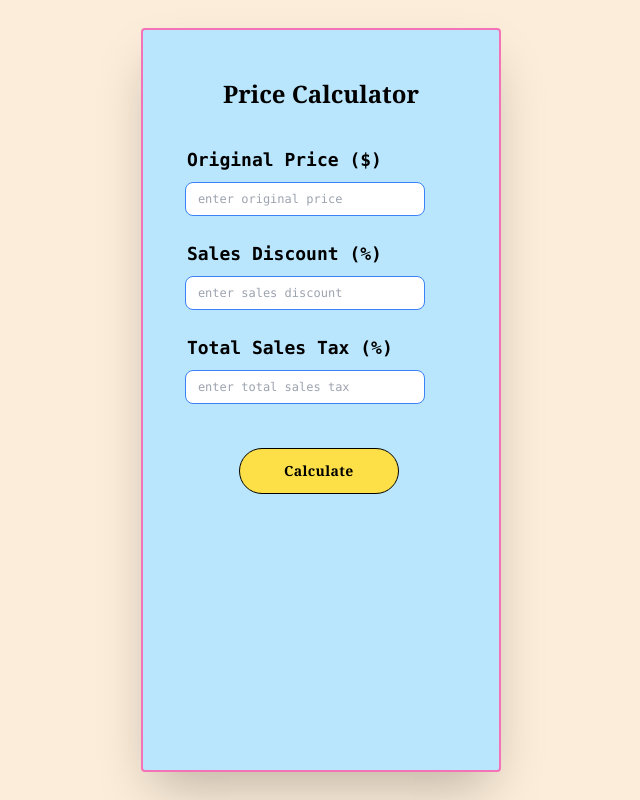
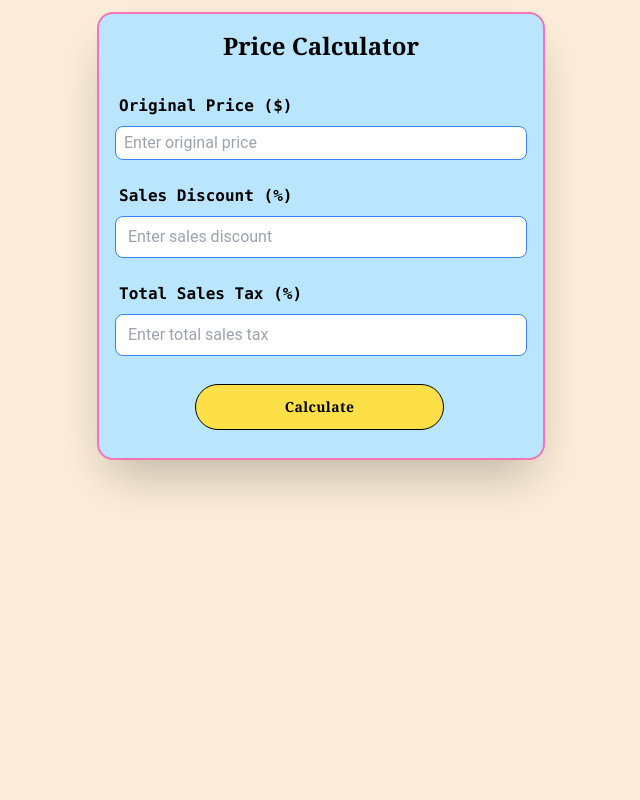
Before and after one commit to jodrasko/price-calc-react-tailwind, a React (Vite) app: page / in a window 1280 px wide. Shown: the whole page, without its empty margins (319-959 px from the left). Built offline with nearby package versions, Linux system fonts and the light colour scheme.

Commit message:
Added comments for clarity, updated Tailwind CSS styles, cleaned up code

```diff
--- a/src/components/ReactHookForm/ReactHookForm.jsx
+++ b/src/components/ReactHookForm/ReactHookForm.jsx
@@ -37,54 +37,72 @@ const ReactHookForm = () => {
   };
 
   return (
-    <div className="flex justify-evenly min-h-screen px-7 py-7">
-      <div className="shadow-2xl pt-6 bg-sky-200 border-2 border-solid border-pink-400 rounded">
-        <h1 className="font-serif font-black text-lg md:text-2xl px-20 py-6">
+    <div className="flex items-center justify-center p-3">
+      <div className="w-full max-w-md mx-auto  bg-sky-200 border-2 border-solid border-pink-400 shadow-2xl rounded-2xl overflow-hidden">
+        <h1 className="font-serif font-bold text-center text-2xl p-4">
           Price Calculator
         </h1>
 
-        <form onSubmit={handleSubmit(onSubmit)} noValidate>
-          <div className="flex-col justify-between space-y-4 font-mono py-3 px-7 lg:max-xl:px-8 row-auto">
+        <form
+          onSubmit={handleSubmit(onSubmit)}
+          noValidate
+          className="p-4 space-y-4"
+        >
+          <div className="space-y-4">
+            {/* Original Price Input */}
             <div>
-              <h2 className="block font-mono text-sm md:text-lg font-semibold text-black ml-4 mb-2">
+              <label
+                htmlFor="price"
+                className="block font-mono text-sm md:max-2xl:text-base font-semibold text-black ml-1 mb-2"
+              >
                 Original Price ($)
-              </h2>
+              </label>
+
               <input
-                className={
+                className={`w-full border rounded-lg transition-all
+                  ${
                     errors.price
-                    ? "min-w-60 text-xs md:max-xl:text-base mx-3.5 px-3 py-2 pr-10 border-2 border-red-500 focus:outline-none focus:border-red-700 rounded-lg mb-2"
-                    : "min-w-60 text-xs md:max-xl:text-base ml-3.5 px-3 py-2 pr-10 border border-blue-500  focus:outline-none focus:border-blue-800 focus:ring-1 focus:ring-blue-800 rounded-lg mb-2"
-                }
+                      ? "text-xs md:max-2xl:text-base px-2 py-1 border-2 border-red-500 focus:outline-none focus:border-red-700 rounded-lg mb-2"
+                      : "text-xs md:max-2xl:text-base px-2 py-1 border border-blue-500  focus:outline-none focus:border-blue-800 focus:ring-1 focus:ring-blue-800 rounded-lg mb-2"
+                  }`}
                 id="price"
                 type="text"
-                placeholder="enter original price"
+                placeholder="Enter original price"
                 {...register("price", {
                   required: "required",
                   pattern: {
                     value: /^[$€£]?(\d{1,3}(,\d{3})*|\d+)(\.\d{2})?$/,
-                    message: "Invalid price value entered."
+                    message: "Invalid price format (e.g., $100 or 100.50)"
                   }
                 })}
               />
               {errors.price && (
-                <span className="md:max-xl:block mb-2 mt-2 ml-4 text-red-500 text-sm md:text-base lg:max-xl:text-base">
+                <span className="md:max-2xl:block mb-2 ml-2 text-red-500 text-sm md:text-base lg:max-xl:text-base">
                   {errors.price.message}
                 </span>
               )}
             </div>
+
+            {/* Discount Input */}
+            <div className="space-y-4">
               <div>
-              <h2 className="block font-mono  text-sm md:text-lg font-semibold text-black ml-4 mb-2">
+                <label
+                  htmlFor="discount"
+                  className="block font-mono text-sm md:max-2xl:text-base font-semibold text-black ml-1 mb-2"
+                >
                   Sales Discount (%)
-              </h2>
+                </label>
                 <input
-                className={
+                  className={`
+                  w-full px-3 py-2 border rounded-lg transition-all
+                  ${
                     errors.discount
-                    ? "min-w-60 text-xs mx-3.5 md:max-xl:text-base px-4 py-2 pr-10 border-2 border-red-500 focus:outline-none focus:border-red-700 rounded-lg mb-2"
-                    : "min-w-60 text-xs md:max-xl:text-base ml-3.5 px-3 py-2 pr-10 border border-blue-500  focus:outline-none focus:border-blue-800 focus:ring-1 focus:ring-blue-800  rounded-lg mb-2"
-                }
+                      ? "text-xs md:max-2xl:text-base px-2 py-1 border-2 border-red-500 focus:outline-none focus:border-red-700 rounded-lg mb-2"
+                      : "text-xs md:max-2xl:text-base px-2 py-1 border border-blue-500  focus:outline-none focus:border-blue-800 focus:ring-1 focus:ring-blue-800  rounded-lg mb-2"
+                  }`}
                   id="discount"
                   type="text"
-                placeholder="enter sales discount"
+                  placeholder="Enter sales discount"
                   {...register("discount", {
                     required: "required",
                     pattern: {
@@ -94,24 +112,33 @@ const ReactHookForm = () => {
                   })}
                 />
                 {errors.discount && (
-                <span className="md:max-xl:block mb-2 mt-2 ml-4 text-red-500 text-sm md:text-base lg:max-xl:text-base">
+                  <span className="md:max-2xl:block mb-2 ml-2 text-red-500 text-sm md:text-base lg:max-xl:text-base">
                     {errors.discount.message}
                   </span>
                 )}
               </div>
+            </div>
+
+            {/* Tax Input */}
+            <div className="space-y-4">
               <div>
-              <h2 className="block font-mono  text-sm md:text-lg font-semibold text-black ml-4 mb-2">
+                <label
+                  htmlFor="tax"
+                  className="block font-mono text-sm md:max-2xl:text-base font-semibold text-black ml-1 mb-2"
+                >
                   Total Sales Tax (%)
-              </h2>
+                </label>
                 <input
-                className={
+                  className={`
+                  w-full space-y-2 px-3 py-2 border rounded-lg transition-all
+                  ${
                     errors.tax
-                    ? "min-w-60 text-xs mx-3.5 md:max-xl:text-base px-4 py-2 pr-10 border-2  border-red-500 focus:outline-none focus:border-red-700 rounded-lg mb-2"
-                    : "min-w-60 text-xs md:max-xl:text-base ml-3.5 px-3 py-2 pr-10 border border-blue-500  focus:outline-none focus:border-blue-800 focus:ring-1 focus:ring-blue-800  rounded-lg mb-2"
-                }
+                      ? "text-xs md:max-2xl:text-base px-2 py-1 border-2  border-red-500 focus:outline-none focus:border-red-700 rounded-lg mb-2"
+                      : "text-xs md:max-2xl:text-base px-2 py-1 border border-blue-500  focus:outline-none focus:border-blue-800 focus:ring-1 focus:ring-blue-800  rounded-lg mb-2"
+                  }`}
                   id="tax"
                   type="text"
-                placeholder="enter total sales tax"
+                  placeholder="Enter total sales tax"
                   {...register("tax", {
                     required: "required",
                     pattern: {
@@ -121,29 +148,32 @@ const ReactHookForm = () => {
                   })}
                 />
                 {errors.tax && (
-                <span className="md:max-xl:block mb-2 mt-2 ml-4 text-red-500  text-sm md:text-base lg:max-xl:text-base">
+                  <span className="md:max-2xl:block mb-2 ml-2 text-red-500 text-sm md:text-base lg:max-xl:text-base">
                     {errors.tax.message}
                   </span>
                 )}
               </div>
             </div>
+          </div>
 
-          <div className="mt-6 ml-24 md:max-lg:ml-24">
+          {/* Calculate Button */}
+          <div className="ml-36 md:max-2xl:ml-20 pb-3">
             <button
               type="submit"
-              className="w-30 md:w-40 px-5 py-2 md:px-6 md:py-3 bg-yellow-300 text-sm md:max-xl:text-base font-serif text-black tracking-wide font-semibold rounded-full border border-black hover:bg-yellow-200"
+              className="w-50 md:max-2xl:w-3/4 mt-1 px-5 py-2 md:px-6 md:py-3 bg-yellow-300 text-sm md:max-xl:text-base font-serif text-black tracking-wide font-semibold rounded-full border border-black hover:bg-yellow-200"
             >
               Calculate
             </button>
           </div>
 
+          {/* Result Display */}
           {finalPrice && (
-            <div className="flex-col justify-between font-mono py-3 px-8 pr-14 row-auto mt-6">
-              <h3 className="font-mono text-sm md:text-base lg:text-xl font-semibold text-black px-5 py-2 row-auto">
+            <div className="space-y-2 pb-3">
+              <label className="block font-mono text-sm font-semibold text-black ml-1">
                 Final Sales Price
-              </h3>
-              <div className="min-w-60 text-xs md:max-xl:text-base ml-3.5 px-4 py-2 pr-10 border border-blue-700 bg-white rounded-lg">
-                <h3 className="font-mono text-xs md:max-xl:text-base font-semibold text-black">
+              </label>
+              <div className="text-xs md:max-2xl:text-base px-2 py-1 border border-blue-700 bg-white rounded-lg">
+                <h3 className="font-mono text-xs md:max-2xl:text-base font-semibold text-black">
                   ${finalPrice}
                 </h3>
               </div>
```
Lines whose indentation alone changed are shown as unchanged.
